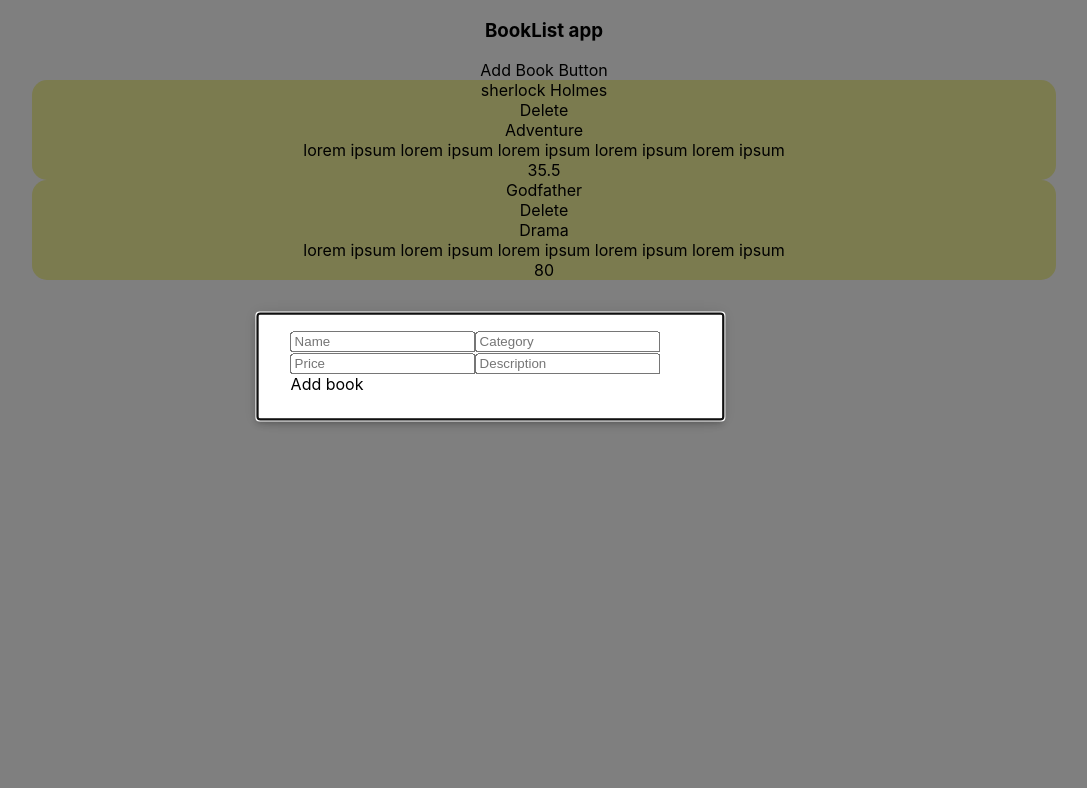
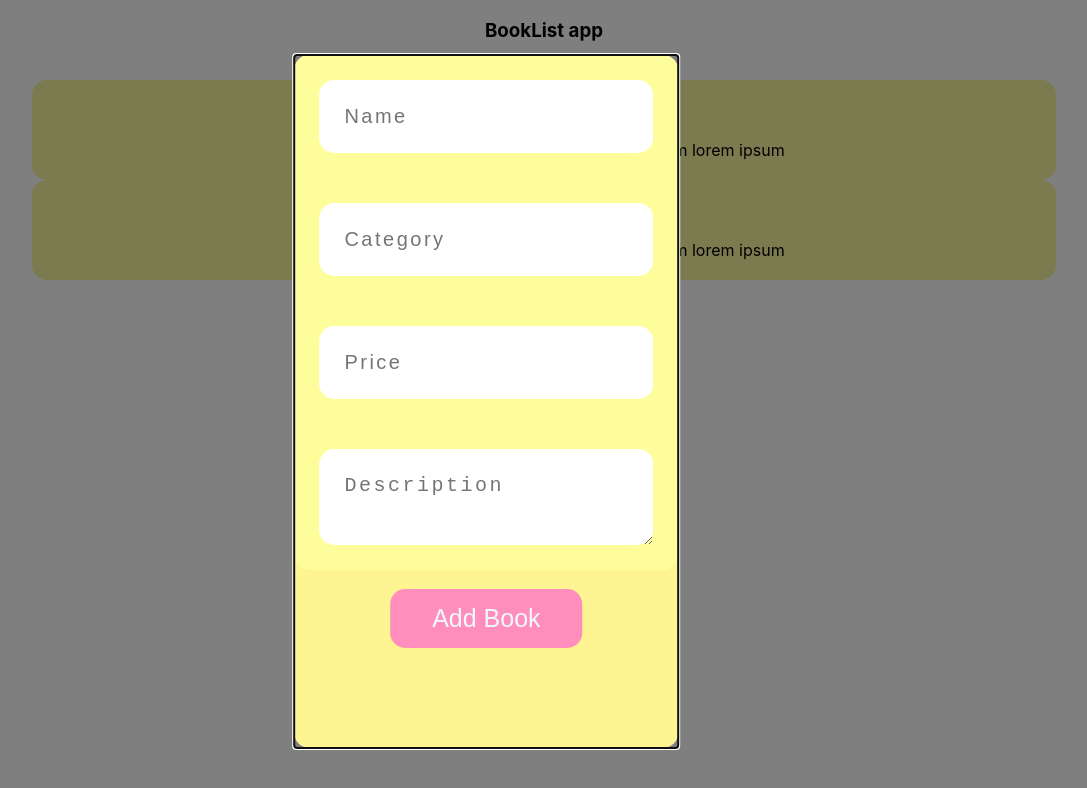
Before and after one commit to Meghanath91/booklist, a React (Create React App) app: page / in a window 1280 px wide. Both pictures are taken after a click on the element "Add Book Button". Shown: the top 788 px of the page, without its empty margins (96-1183 px from the left). Built offline with nearby package versions, Linux system fonts and the light colour scheme.

Commit message:
add design to form

```diff
--- a/src/app/components/AddBook.js
+++ b/src/app/components/AddBook.js
@@ -3,6 +3,8 @@ import { useDispatch } from 'react-redux'
 import { v1 as uuid } from 'uuid'
 import { addBook } from '../redux/actions'
 import Form from './Form'
+import '../../css/addbook.css'
+// import { Button } from '@material-ui/core'
 
 export default function AddBook() {
   const dispatch = useDispatch()
@@ -42,7 +44,7 @@ export default function AddBook() {
     setDescription('')
   }
   return (
-    <div>
+    <div className="modal-container">
       <Form
         name={name}
         category={category}
@@ -53,7 +55,7 @@ export default function AddBook() {
         handlePrice={handlePrice}
         handleDescription={handleDescription}
       />
-      <div onClick={handleAddBook}>Add book</div>
+      <input className="btn" type="button" value="Add Book" onClick={handleAddBook} />
     </div>
   )
 }
--- a/src/app/components/BookList.js
+++ b/src/app/components/BookList.js
@@ -22,12 +22,14 @@ function getModalStyle() {
 
 const useStyles = makeStyles((theme) => ({
   paper: {
+    // margin: 'auto',
     position: 'absolute',
-    width: 400,
-    backgroundColor: theme.palette.background.paper,
-    border: '2px solid #000',
-    boxShadow: theme.shadows[5],
-    padding: theme.spacing(2, 4, 3),
+    width: '30%',
+    // backgroundColor: theme.palette.background.paper,
+    border: 'none',
+    // borderRadius: '15px',
+    // boxShadow: theme.shadows[5],
+    // padding: theme.spacing(2, 1, 0),
   },
 }));
 
@@ -61,7 +63,7 @@ export default function BookList() {
         aria-labelledby="simple-modal-title"
         aria-describedby="simple-modal-description"
       >{body}</Modal>
-      {/* <AddBook /> */}
+
       {books.map(book => {
         return <BookItem key={book.id} book={book}
         />
--- a/src/app/components/Form.js
+++ b/src/app/components/Form.js
@@ -1,5 +1,5 @@
 import React from "react";
-
+import '../../css/form.css'
 export default function Form({
   name,
   category,
@@ -11,11 +11,11 @@ export default function Form({
   handleDescription,
 }) {
   return (
-    <div>
+    <div className="form-container">
       <input placeholder="Name" onChange={handleName} value={name} type="text" />
       <input placeholder="Category" onChange={handleCategory} value={category} type="text" />
       <input placeholder="Price" onChange={handlePrice} value={price} type="text" />
-      <input placeholder="Description" onChange={handleDescription} value={description} type="text" />
+      <textarea className="desc-input" placeholder="Description" onChange={handleDescription} value={description} type="text"></textarea >
     </div>
   );
 }
--- /dev/null
+++ b/src/css/addbook.css
@@ -0,0 +1,18 @@
+.modal-container {
+  background-color: rgb(255, 244, 146);
+  padding-bottom: 100px;
+  width: 100%;
+  border-radius: 15px;
+}
+.btn {
+  background-color: rgb(255, 142, 189);
+  border: none;
+  width: 50%;
+  border-radius: 15px;
+  color: aliceblue;
+  padding-top: 15px;
+  padding-bottom: 15px;
+  margin-left: 25%;
+  margin-top: 5%;
+  font-size: 25px;
+}
--- /dev/null
+++ b/src/css/form.css
@@ -0,0 +1,17 @@
+.form-container {
+  display: flex;
+  flex-direction: column;
+  border-radius: 15px;
+  background-color: rgb(253, 253, 156);
+}
+.form-container input,
+textarea {
+  border: none;
+  border-radius: 15px;
+  font-size: 20px;
+  color: rgb(95, 83, 83);
+  padding: 25px;
+  margin: 25px;
+  letter-spacing: 2.5px;
+  outline-color: rgb(253, 181, 221);
+}
```
Also changed, not shown: 1 other file (tests, documents, lock files or other folders).
